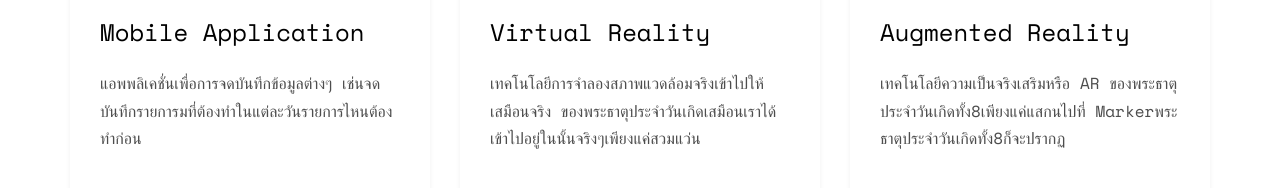
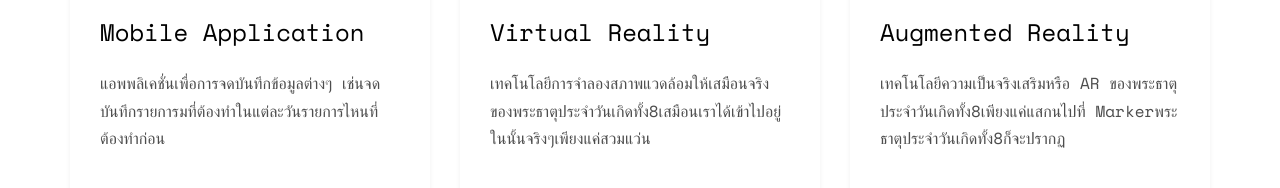
Before and after one commit to com-sci-23/boycomsci.github.io, a plain HTML site: page index.html in a window 1280 px wide. Shown: the part 6305-6493 px from the top of the page. Drawn offline with nearby package versions, Linux system fonts and the light colour scheme; some packages are replaced by stand-ins of ours; no server answers; files whose address does not match are found by name.

Commit message:
Version4.1

```diff
--- a/index.html
+++ b/index.html
@@ -491,7 +491,7 @@
 										<div class="blog-text">
 											<!-- <span class="posted_on">Mar. 15th 2016</span> -->
 											<h3><a href="#">Mobile Application</a></h3>
-											<p>แอพพลิเคชั่นเพื่อการจดบันทึกข้อมูลต่างๆ เช่นจดบันทึกรายการมที่ต้องทำในแต่ละวันรายการไหนต้องทำก่อน</p>
+											<p>แอพพลิเคชั่นเพื่อการจดบันทึกข้อมูลต่างๆ เช่นจดบันทึกรายการมที่ต้องทำในแต่ละวันรายการไหนที่ต้องทำก่อน</p>
 
 										</div>
 									</div>
@@ -502,7 +502,7 @@
 										<div class="blog-text">
 											<!-- <span class="posted_on">Mar. 15th 2016</span> -->
 											<h3><a href="#">Virtual Reality</a></h3>
-											<p>เทคโนโลยีการจำลองสภาพแวดล้อมจริงเข้าไปให้เสมือนจริง ของพระธาตุประจำวันเกิดเสมือนเราได้เข้าไปอยู่ในนั้นจริงๆเพียงแค่สวมแว่น</p>
+											<p>เทคโนโลยีการจำลองสภาพแวดล้อมให้เสมือนจริง ของพระธาตุประจำวันเกิดทั้ง8เสมือนเราได้เข้าไปอยู่ในนั้นจริงๆเพียงแค่สวมแว่น</p>
 
 										</div>
 									</div>
```
